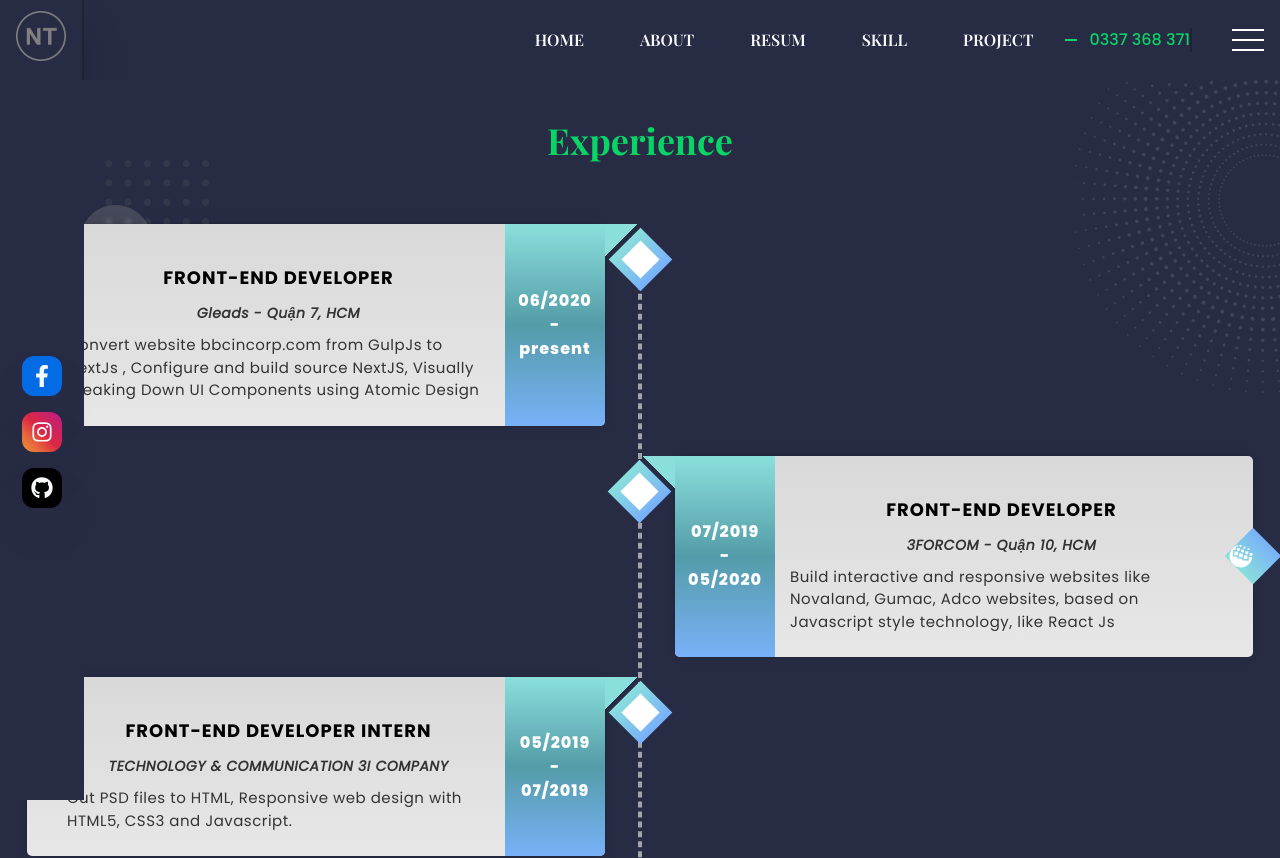
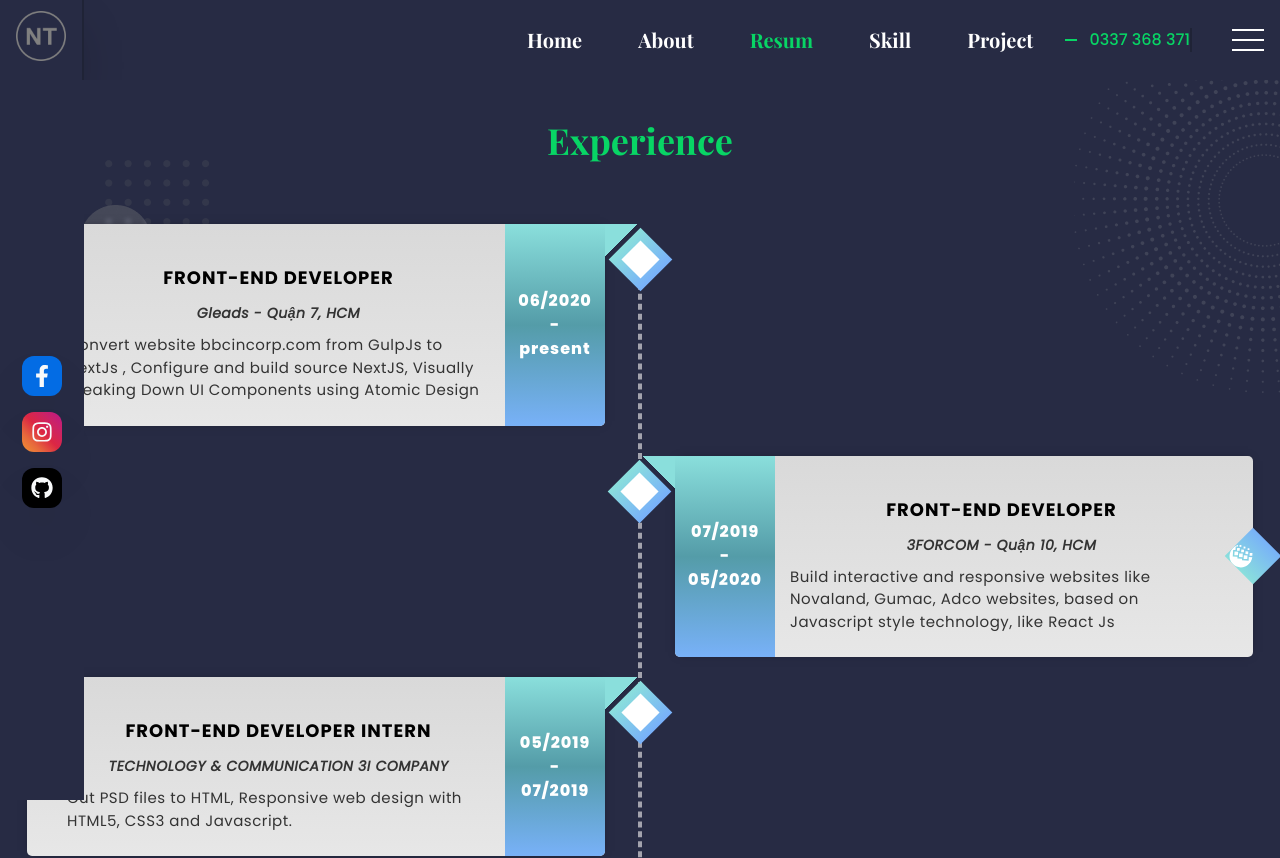
Before and after one commit to NguyenTri-2207/NextJS-Portflolio, a Next.js app: page /resum in a window 1280 px wide. Shown: the top 858 px of the page. Built offline with nearby package versions, Linux system fonts and the light colour scheme; a web font is replaced by a local one; what tailwind-bootstrap-grid would draw is missing.

Commit message:
active link

```diff
--- a/components/templates/Layout/Header/index.js
+++ b/components/templates/Layout/Header/index.js
@@ -1,4 +1,5 @@
 import { useState, useEffect, useContext } from "react";
+import { useRouter } from "next/router";
 import Image from "next/image";
 import Link from "next/link";
 import { FiPhone } from "react-icons/fi";
@@ -34,11 +35,19 @@ export default function Header() {
   const dataSocial = [
     {
       icon: <FaFacebookF size={22} />,
-      src: "/fb",
+      src: "https://www.facebook.com/nguyenngoctri2207/",
       style: styleFb,
     },
-    { icon: <FaInstagram size={22} />, src: "/fb", style: styleInsta },
-    { icon: <FaGithub size={22} />, src: "/fb", style: styleGh },
+    {
+      icon: <FaInstagram size={22} />,
+      src: "https://www.instagram.com/tri_nguyen2207/",
+      style: styleInsta,
+    },
+    {
+      icon: <FaGithub size={22} />,
+      src: "https://github.com/NguyenTri-2207",
+      style: styleGh,
+    },
   ];
   const [active, setActive] = useState(0);
   const goToAbout = () => {
@@ -52,6 +61,18 @@ export default function Header() {
   const [open, setOpen] = useState(false);
   const { theme, setTheme } = useContext(ThemContext);
   const [isToggleOn, setIsToggleOn] = useState(false);
+  const router = useRouter();
+
+  // slice '/' url
+  const routerAsPath = () => {
+    let result;
+    if (router.asPath.length > 2 && router.asPath.endsWith("/")) {
+      result = router.asPath.slice(0, -1);
+    } else {
+      result = router.asPath;
+    }
+    return result;
+  };
   const onSwitchAction = () => {
     setTheme(!theme);
     setIsToggleOn(!isToggleOn);
@@ -111,7 +132,13 @@ export default function Header() {
               {dataMenu.map((item, index) => {
                 return (
                   <Link href={item.href} key={index}>
-                    <a className="uppercase font-Playfair cursor-pointer font-semibold mr-14">
+                    <a
+                      className={`${
+                        routerAsPath() === item.href
+                          ? "text-main "
+                          : "text-white hover:text-main"
+                      }  font-Playfair cursor-pointer font-bold mr-14  text-xl`}
+                    >
                       {item.name}
                     </a>
                   </Link>
```
